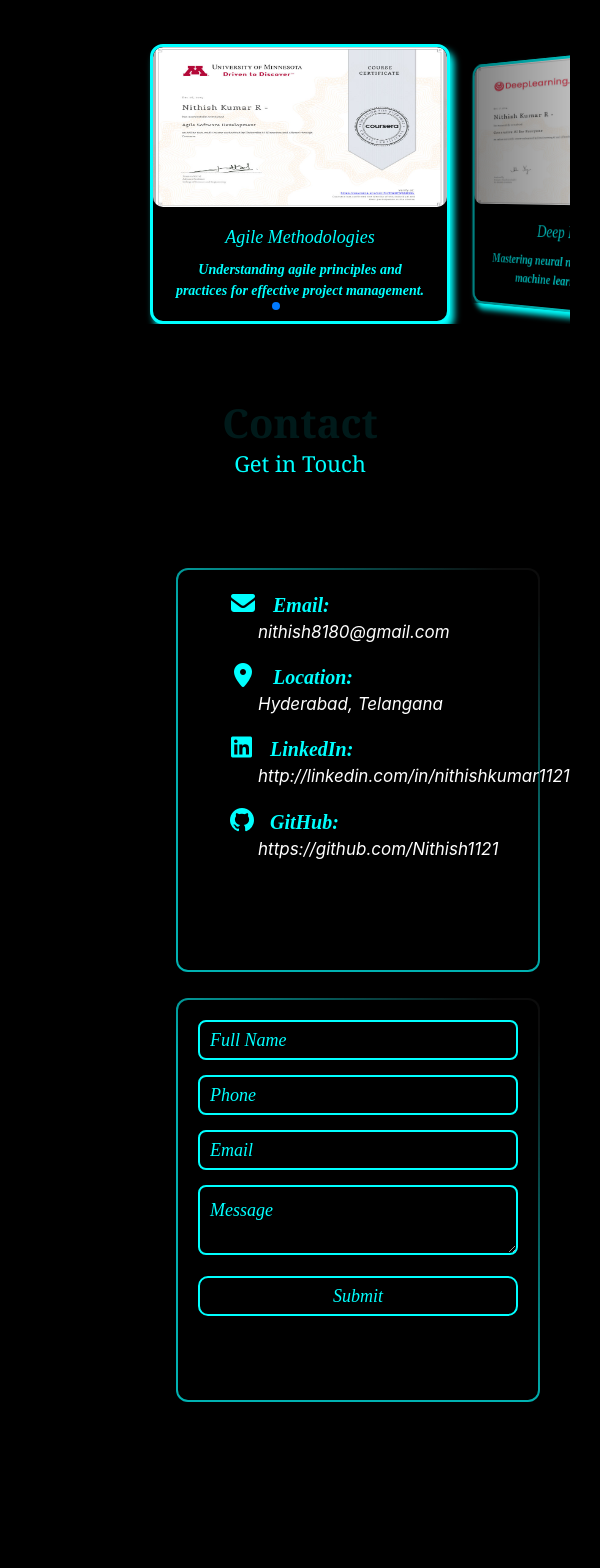
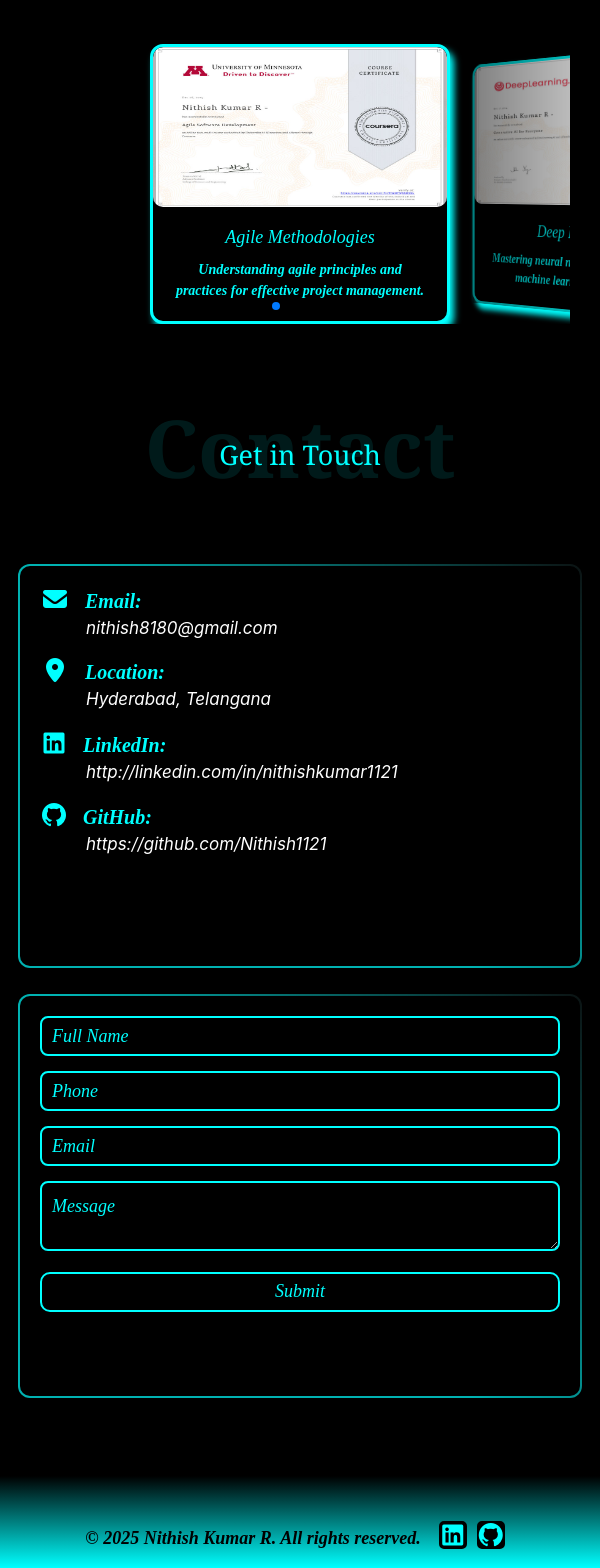
Before and after one commit to Nithish1121/Professional_Portfolio, a React (Create React App) app in the folder portfolio/: page /about in a window 600 px wide. Shown: the part 4990-6558 px from the top of the page. Before the commit the page ends 6430 px from the top, so only its background shows below. Built offline with nearby package versions, Linux system fonts and the light colour scheme.

Commit message:
Testing the final output

```diff
--- a/portfolio/src/Components/contact.jsx
+++ b/portfolio/src/Components/contact.jsx
@@ -166,7 +166,7 @@ const Contact = () => {
   return (
     <div className="contactContainer">
       <div className="contactHeader">
-        <h1 className="contactTitle">Contact</h1>
+        <h1 className="contactTitle" id="con_title">Contact</h1>
         <p className="contactSubtitle">Get in Touch</p>
       </div>
 
--- a/portfolio/src/Stylings/contact.css
+++ b/portfolio/src/Stylings/contact.css
@@ -37,6 +37,7 @@
   justify-content: space-between;
   gap: 30px;
   width: 85%;
+  /* overflow: auto; */
   margin-left: 100px;
   /* background-color: red; */
 }
@@ -188,21 +189,28 @@ i {
   .contactContent {
     flex-direction: column;
     align-items: center;
+    margin-left: 0px;
+    width: 100%;
   }
-
   .details,
   .contact-form {
     width: 100%;
-    max-width: 360px;
+    max-width: auto;
   }
-
+  .deSub{
+    /* padding-left: -20px !important; */
+    margin-left: -30px;
+  }
+  .deSubans{
+    margin-left: -14px;
+  }
   .contactTitle {
-    font-size: 40px;
+    font-size: 80px;
   }
 
   .contactSubtitle {
-    font-size: 22px;
-    margin-top: 0;
+    font-size: 27px;
+    margin-top: -60px;
   }
 }
 
--- a/portfolio/src/Stylings/footer.css
+++ b/portfolio/src/Stylings/footer.css
@@ -1,32 +1,23 @@
 .Footercontainer{
     margin-top: 40px;
     height: auto;
-    /* background-color:rgb(16, 16, 16); */
     background: linear-gradient(to top ,aqua, black);
     color: black;
     font-size: 18px;
-    /* margin-bottom: -10px; */
     font-style: oblique;
     font-weight: bold;
     padding-top: 27px;
-    /* padding-bottom: 15px; */
-    /* border: 2px aqua solid; */
-    /* background-color: red !important; */
     font-family: 'Times New Roman', Times, serif;
-    /* margin-bottom: -30px; */
 }
 .footText{
-    /* float: left; */
     text-align: center;
-/* background-color: red; */
     margin-top: 10px;
     display: inline-block;
     padding-left: 110px;
-
 }
 .fab{
     background-color: black;
-    width: 27px;
+    width: 28px;
     height: 28px;
     border: 2px black solid;
     border-radius: 5px;
@@ -35,50 +26,24 @@ display: inline-block;
 .ico{
     display: inline-block;
     float: right;
-/* text-align: right; */
-/* background-color: red; */
     height: 20px;
     padding-right: 40px;
     margin-top: 10px;
 }
-
-@media (max-width:399px){
-    .Footercontainer{
-        position: absolute;
-        top:600%;
-        width: 450px;
-        margin-bottom: 0px;
-    }
+@media (max-width: 600px){
     .footText{
-        text-align: left;
-        font-size: 16px;
-        /* background-color: red; */
         padding-left: 0px;
     }
+    .Footercontainer{
+        height: fit-content;
+    }
     .ico{
+        float: none;
+        text-align: center;
+        margin-top: 18px;
+        padding-left: 18px;
         padding-right: 0px;
-        /* background-color: indianred; */
-        margin-right:10px;
-    }
+        height: 15px;
     }
 
-@media (min-width:400px) and (max-width:600px)
-{
-    .Footercontainer{
-        position: absolute;
-        top:550%;
-        width: 457px;
-        margin-bottom: 0px;
 }
-    .footText{
-        text-align: left;
-        font-size: 16px;
-        /* background-color: red; */
-        padding-left: 0px;
-    }
-    .ico{
-        padding-right: 0px;
-        /* background-color: indianred; */
-        margin-right:10px;
-    }
-}
```
Lines whose indentation alone changed are shown as unchanged.
